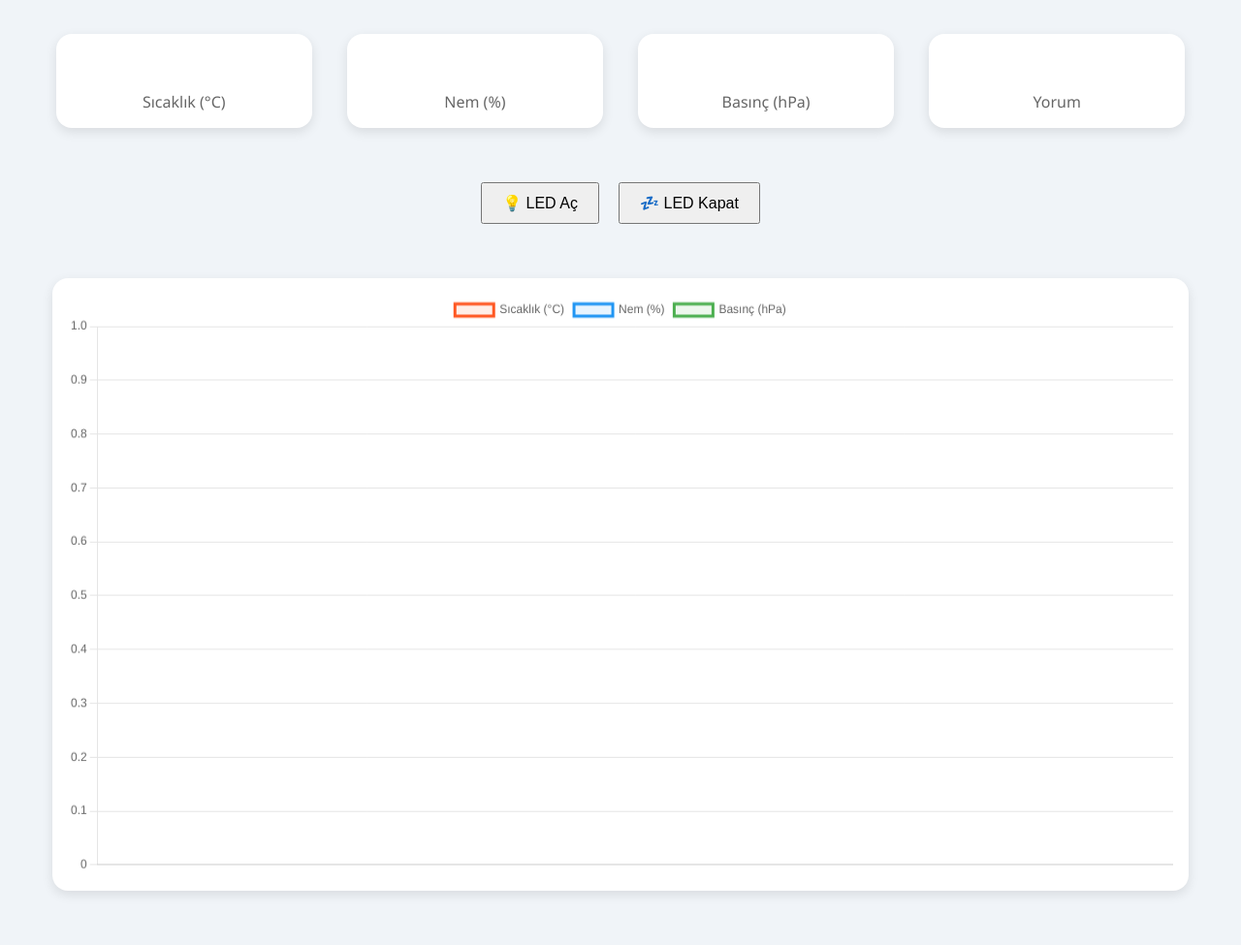
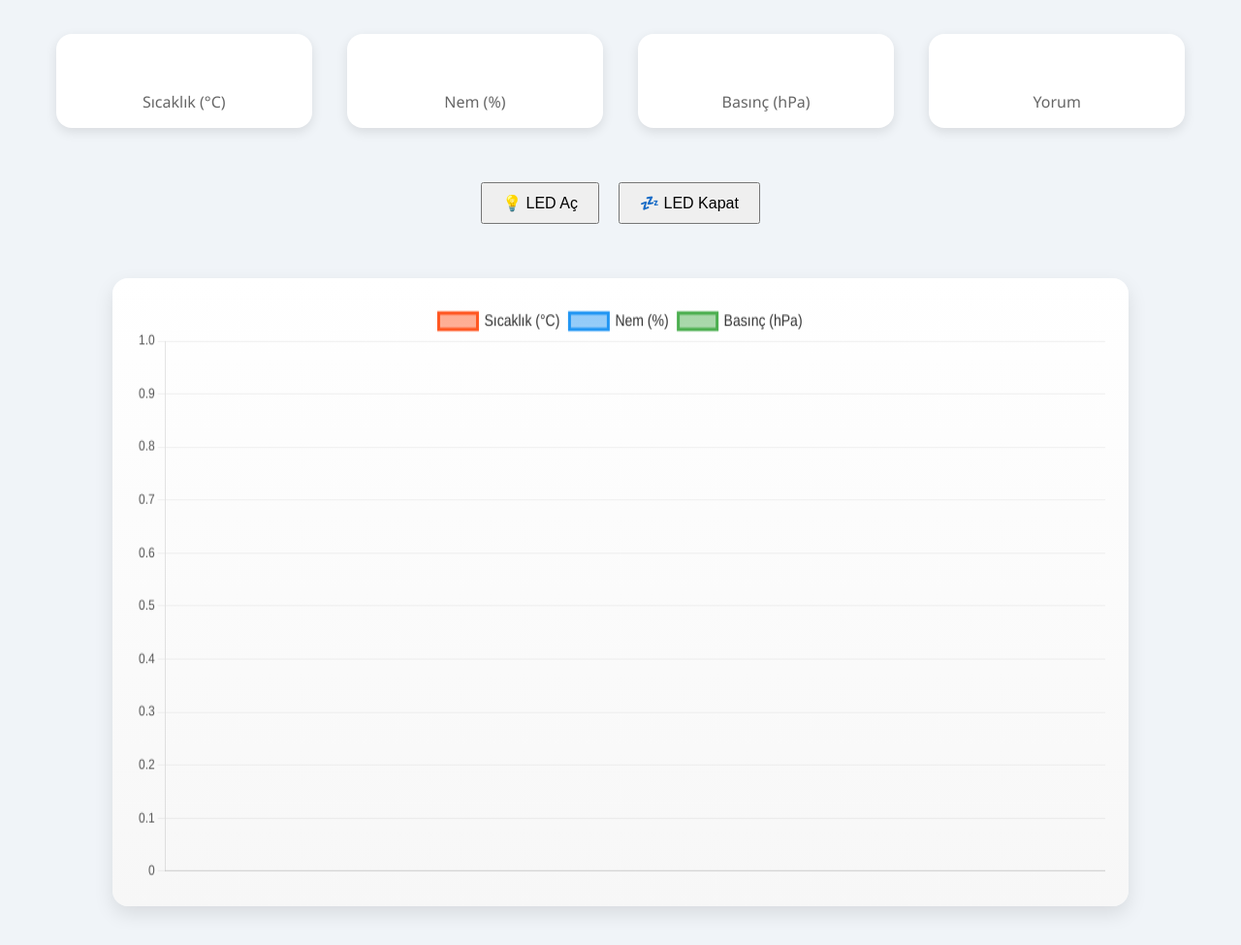
Before and after one commit to Drkereviz/havaistasyonu, a plain HTML site: page index.html in a window 1280 px wide. Shown: the part 107-1082 px from the top of the page at 97% size. Drawn offline with nearby package versions, Linux system fonts and the light colour scheme; no server answers.

Commit message:
Update index.html

```diff
--- a/index.html
+++ b/index.html
@@ -3,8 +3,9 @@
 <head>
   <meta charset="UTF-8" />
   <title>ESP32 Hava Durumu Paneli</title>
-  <meta name="viewport" content="width=device-width, initial-scale=1.0">
+  <meta name="viewport" content="width=device-width, initial-scale=1.0" />
   <script src="https://cdn.jsdelivr.net/npm/chart.js"></script>
+
   <script type="module">
     import { initializeApp } from "https://www.gstatic.com/firebasejs/10.8.1/firebase-app.js";
     import { getDatabase, ref, onValue, set } from "https://www.gstatic.com/firebasejs/10.8.1/firebase-database.js";
@@ -23,6 +24,21 @@
     const db = getDatabase(app);
     const havaRef = ref(db, "/hava");
 
+    const ctx = document.getElementById("tempChart").getContext("2d");
+
+    // Gradientler
+    const gradientTemp = ctx.createLinearGradient(0, 0, 0, 400);
+    gradientTemp.addColorStop(0, "rgba(255,87,34,0.5)");
+    gradientTemp.addColorStop(1, "rgba(255,87,34,0)");
+
+    const gradientHum = ctx.createLinearGradient(0, 0, 0, 400);
+    gradientHum.addColorStop(0, "rgba(33,150,243,0.5)");
+    gradientHum.addColorStop(1, "rgba(33,150,243,0)");
+
+    const gradientPres = ctx.createLinearGradient(0, 0, 0, 400);
+    gradientPres.addColorStop(0, "rgba(76,175,80,0.5)");
+    gradientPres.addColorStop(1, "rgba(76,175,80,0)");
+
     const chartData = {
       labels: [],
       datasets: [
@@ -30,38 +46,75 @@
           label: "Sıcaklık (°C)",
           data: [],
           borderColor: "#ff5722",
-          backgroundColor: "rgba(255,87,34,0.1)",
+          backgroundColor: gradientTemp,
           fill: true,
-          tension: 0.3
+          tension: 0.4,
+          pointBackgroundColor: "#ff5722",
+          pointRadius: 4
         },
         {
           label: "Nem (%)",
           data: [],
           borderColor: "#2196f3",
-          backgroundColor: "rgba(33,150,243,0.1)",
+          backgroundColor: gradientHum,
           fill: true,
-          tension: 0.3
+          tension: 0.4,
+          pointBackgroundColor: "#2196f3",
+          pointRadius: 4
         },
         {
           label: "Basınç (hPa)",
           data: [],
           borderColor: "#4caf50",
-          backgroundColor: "rgba(76,175,80,0.1)",
+          backgroundColor: gradientPres,
           fill: true,
-          tension: 0.3
+          tension: 0.4,
+          pointBackgroundColor: "#4caf50",
+          pointRadius: 4
         }
       ]
     };
 
-    const chart = new Chart(document.getElementById("tempChart"), {
+    const chart = new Chart(ctx, {
       type: "line",
       data: chartData,
       options: {
         responsive: true,
-        animation: false,
+        animation: {
+          duration: 1000,
+          easing: "easeInOutQuart"
+        },
+        interaction: {
+          mode: "index",
+          intersect: false
+        },
+        plugins: {
+          legend: {
+            display: true,
+            labels: {
+              color: "#333",
+              font: { size: 14 }
+            }
+          },
+          tooltip: {
+            backgroundColor: "#fff",
+            titleColor: "#000",
+            bodyColor: "#000",
+            borderColor: "#ccc",
+            borderWidth: 1,
+            padding: 10
+          }
+        },
         scales: {
-          x: { display: true },
-          y: { beginAtZero: false }
+          x: {
+            grid: { color: "rgba(0,0,0,0.05)" },
+            ticks: { color: "#555" }
+          },
+          y: {
+            beginAtZero: false,
+            grid: { color: "rgba(0,0,0,0.05)" },
+            ticks: { color: "#555" }
+          }
         }
       }
     });
@@ -78,8 +131,8 @@
       chartData.labels.push(time);
 
       if (data.sicaklik != null) chartData.datasets[0].data.push(data.sicaklik);
-      if (data.nem != null)       chartData.datasets[1].data.push(data.nem);
-      if (data.basinc != null)    chartData.datasets[2].data.push(data.basinc);
+      if (data.nem != null)      chartData.datasets[1].data.push(data.nem);
+      if (data.basinc != null)   chartData.datasets[2].data.push(data.basinc);
 
       if (chartData.labels.length > 10) {
         chartData.labels.shift();
@@ -146,21 +199,17 @@
     }
     .chart-container {
       margin-top: 3rem;
-    padding: 1rem;
-    background: #fff;
+      padding: 1.5rem;
+      background: linear-gradient(to bottom, #ffffff, #f7f7f7);
       border-radius: 1rem;
-    box-shadow: 0 4px 12px rgba(0, 0, 0, 0.1);
-    max-width: 95vw;
-    width: 95%;
+      box-shadow: 0 8px 20px rgba(0, 0, 0, 0.1);
+      max-width: 1000px;
       margin-left: auto;
       margin-right: auto;
     }
-
     canvas {
       width: 100% !important;
-    height: 600px !important; /* 🔥 Burayı büyüttük */
-}
-
+      height: 600px !important;
     }
   </style>
 </head>
```
Lines whose indentation alone changed are shown as unchanged.
